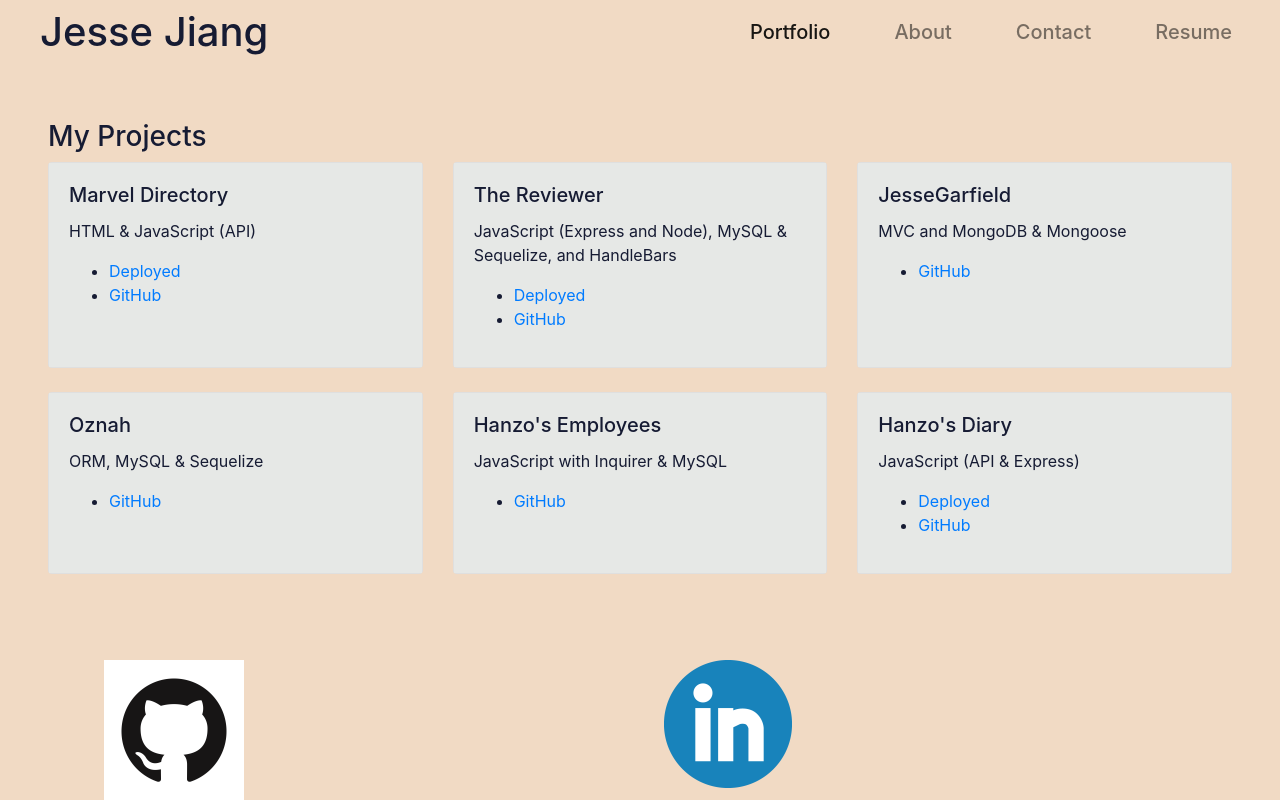
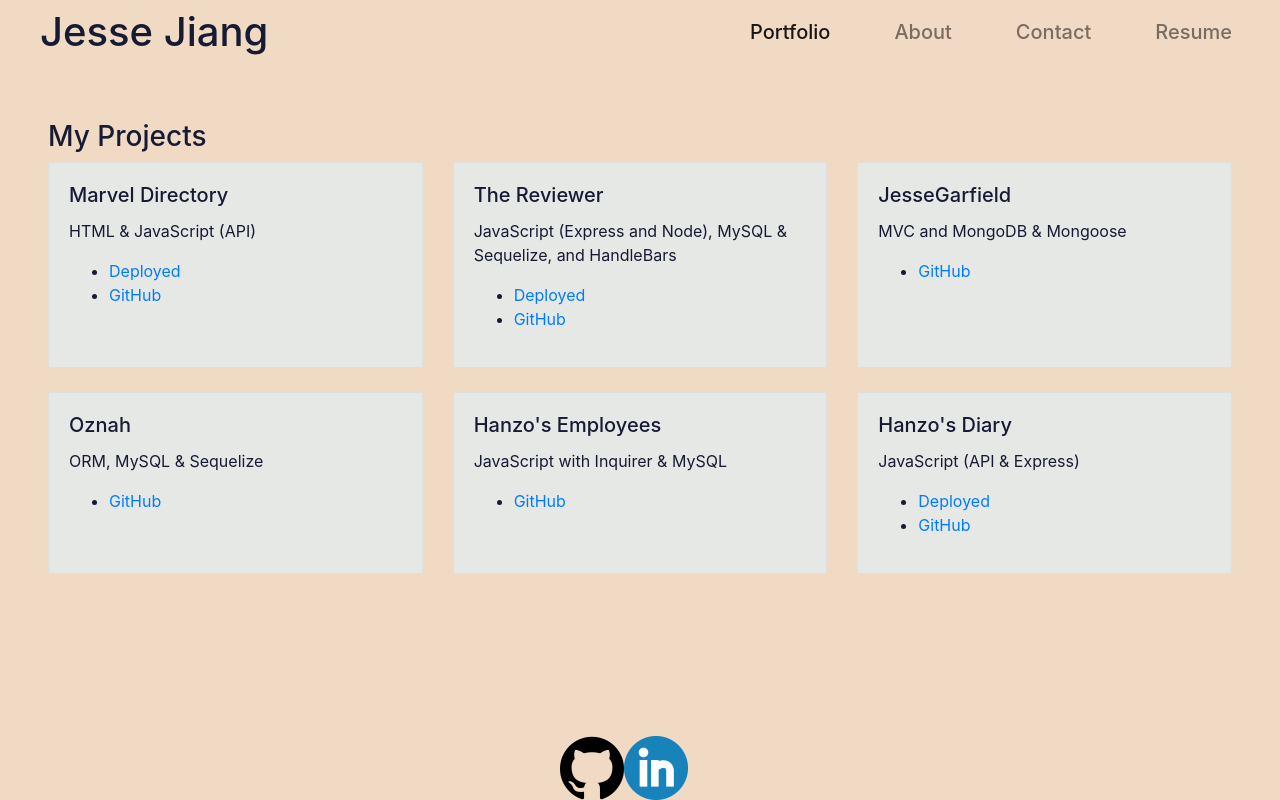
Before and after one commit to JuicinessJ/chainreaction, a React (Create React App) app: page / in a window 1280 px wide. Built offline with nearby package versions, Linux system fonts and the light colour scheme.

Commit message:
about me css

```diff
--- a/src/App.css
+++ b/src/App.css
@@ -9,3 +9,7 @@
 .card-body{
   background-color: #E6E8E6
 }
+
+#aboutText {
+  background-color: #E6E8E6;
+}
--- a/src/components/AboutMe.js
+++ b/src/components/AboutMe.js
@@ -12,7 +12,7 @@ const AboutMe = () => {
   return (
     <div class="d-flex">
       <img src={img} class="w-25 rounded-lg border"></img>
-      <div class="card ml-4 rounded-lg">
+      <div class="card ml-4 rounded-lg" id='aboutText'>
         <div class="card-header">
           About Me!
         </div>
--- a/src/components/Footer.js
+++ b/src/components/Footer.js
@@ -1,5 +1,5 @@
 import React from 'react'
-import github from './images/GitHub-Mark.png'
+import github from './images/25231.png'
 import linkedin from './images/linkedin-icon.png'
 
 
@@ -10,9 +10,13 @@ import linkedin from './images/linkedin-icon.png'
 
 const Footer = () => {
   return (
-    <div class="d-flex justify-content-center">
-        <a href='https://github.com/JuicinessJ'><img src={github} class="w-25"></img></a>
-        <a href='https://github.com/JuicinessJ'><img src={linkedin} class="w-25"></img></a>
+    <div class="container">
+      <div class="row">
+        <div class="col-md-3 offset-md-5">
+          <a href='https://github.com/JuicinessJ'><img src={github} class="w-25" id='github'></img></a>
+          <a href='https://github.com/JuicinessJ'><img src={linkedin} class="w-25" id='linkedin'></img></a>
+        </div>
+      </div>
     </div>
   )
 }
```
Also changed, not shown: src/components/images/25231.png (added), src/components/images/GitHub-Mark.png (deleted).
